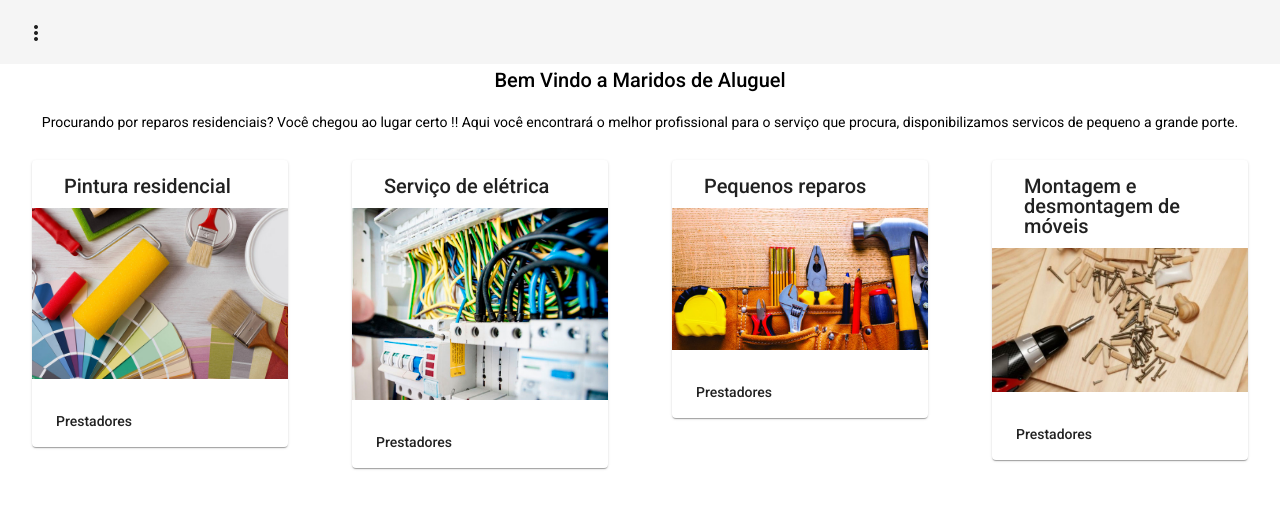
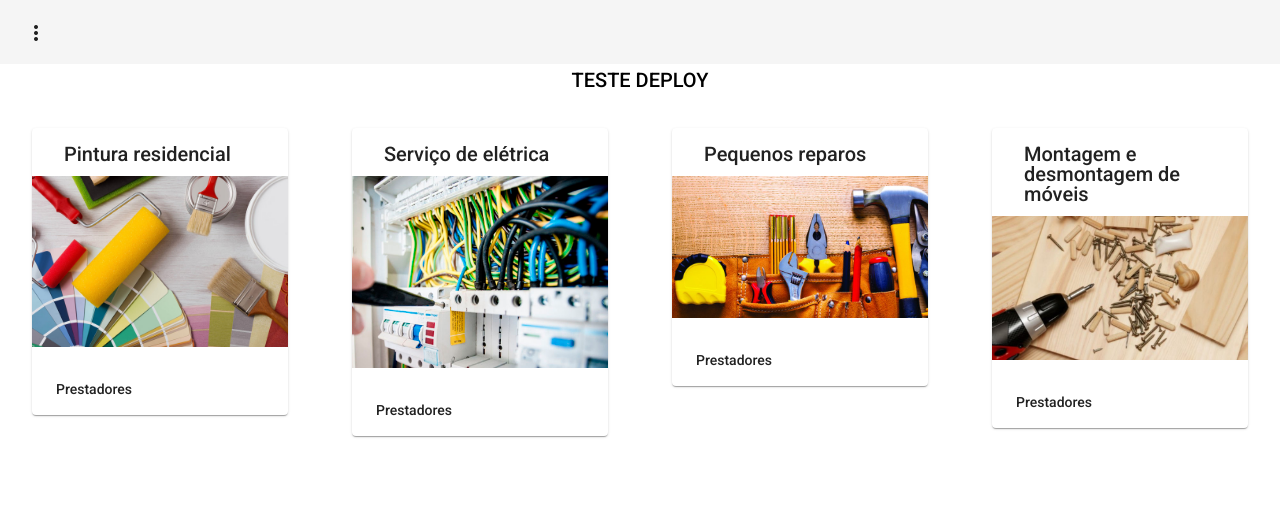
Before and after one commit to evandroneder/projeto-frontend, an Angular app: page /home in a window 1280 px wide. Shown: the top 508 px of the page. Built offline with nearby package versions, Linux system fonts and the light colour scheme.

Commit message:
teste deploy

```diff
--- a/src/app/pages/home/home.component.html
+++ b/src/app/pages/home/home.component.html
@@ -1,10 +1,5 @@
 <div class="page2">
-  <h2>Bem Vindo a Maridos de Aluguel</h2>
-  <p>
-    Procurando por reparos residenciais? Você chegou ao lugar certo !! Aqui você
-    encontrará o melhor profissional para o serviço que procura,
-    disponibilizamos servicos de pequeno a grande porte.
-  </p>
+  <h2>TESTE DEPLOY</h2>
 </div>
 <div class="page">
   <ng-container *ngFor="let service of services">
```
